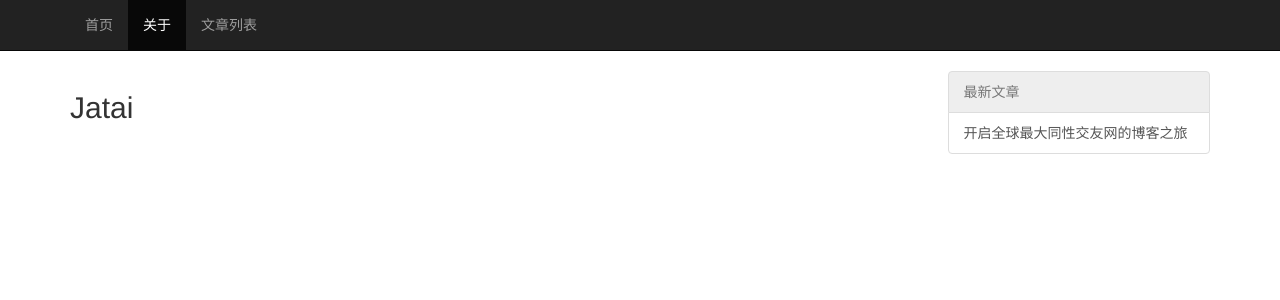
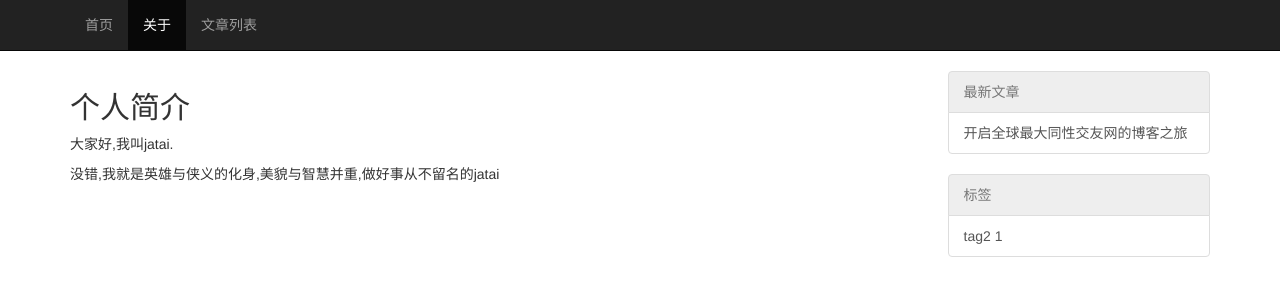
Before and after one commit to ytmjatai/blog, a Jekyll site: the page built from about.html, in a window 1280 px wide. Shown: the top 300 px of the page. Built offline with Jekyll 4.4.1, drawn with Linux system fonts in a browser that asks for light colours.

Commit message:
about me

```diff
--- a/_layouts/about.html
+++ b/_layouts/about.html
@@ -6,8 +6,8 @@
     <meta http-equiv="X-UA-Compatible" content="IE=edge">
     <meta name="viewport" content="width=device-width, initial-scale=1">
     <title>{{ page.title }}</title>
-    <meta name="keywords" content="">
-    <meta name="description" content="">
+    <meta name="keywords" content="{{page.keywords}}">
+    <meta name="description" content="{{page.description}}">
     <!-- Bootstrap -->
     <link href="/assets/bootstrap/dist/css/bootstrap.min.css" rel="stylesheet">
     <!-- HTML5 shim and Respond.js for IE8 support of HTML5 elements and media queries -->
@@ -25,12 +25,12 @@
             <div class="col-xs-12 col-md-9">{{ content }}</div>
             <div class="col-xs-12 col-md-3">
                 {% include lastestArticle.md %}
-                <!--{% include tags.md %}-->
+                {% include tags.md %}
             </div>
         </div>
     </div>
-    <!-- jQuery (necessary for Bootstrap's JavaScript plugins) -->
-    <script src="/assets/jquery/dist/jquery.min.js"></script>
+    {% include footer.md %}
+     <script src="/assets/jquery/dist/jquery.min.js"></script>
     <!-- Include all compiled plugins (below), or include individual files as needed -->
     <script src="/assets/bootstrap/dist/js/bootstrap.min.js"></script>
 </body>
--- a/_layouts/article.html
+++ b/_layouts/article.html
@@ -25,10 +25,11 @@
             <div class="col-xs-12 col-md-9">{{ content }}</div>
             <div class="col-xs-12 col-md-3">
                 {% include lastestArticle.md %}
-                <!--{% include tags.md %}-->
+                {% include tags.md %}
             </div>
         </div>
     </div>
+    {% include footer.md %}
     <!-- jQuery (necessary for Bootstrap's JavaScript plugins) -->
     <script src="/assets/jquery/dist/jquery.min.js"></script>
     <!-- Include all compiled plugins (below), or include individual files as needed -->
--- a/_layouts/default.html
+++ b/_layouts/default.html
@@ -27,6 +27,7 @@
             </div>
         </div>
     </div>
+    {% include footer.md %}
     <!-- jQuery (necessary for Bootstrap's JavaScript plugins) -->
     <script src="/assets/jquery/dist/jquery.min.js"></script>
     <!-- Include all compiled plugins (below), or include individual files as needed -->
--- a/_layouts/index.html
+++ b/_layouts/index.html
@@ -23,10 +23,11 @@
             <div class="col-xs-12 col-md-9">{{ content }}</div>
             <div class="col-xs-12 col-md-3">
                 {% include lastestArticle.md %}
-                <!--{% include tags.md %}-->
+                {% include tags.md %}
             </div>
         </div>
     </div>
+    {% include footer.md %}
     <!-- jQuery (necessary for Bootstrap's JavaScript plugins) -->
     <script src="/assets/jquery/dist/jquery.min.js"></script>
     <!-- Include all compiled plugins (below), or include individual files as needed -->
--- a/_layouts/list.html
+++ b/_layouts/list.html
@@ -23,10 +23,11 @@
             <div class="col-xs-12 col-md-9">{{ content }}</div>
             <div class="col-xs-12 col-md-3">
                 {% include lastestArticle.md %}
-                <!--{% include tags.md %}-->
+                {% include tags.md %}
             </div>
         </div>
-    </div    <!-- jQuery (necessary for Bootstrap's JavaScript plugins) -->
+    </div>
+    {% include footer.md %}
     <script src="/assets/jquery/dist/jquery.min.js"></script>
     <!-- Include all compiled plugins (below), or include individual files as needed -->
     <script src="/assets/bootstrap/dist/js/bootstrap.min.js"></script>
--- a/about.html
+++ b/about.html
@@ -1,7 +1,11 @@
 ---
 layout: about
-title: 关于
+title: 个人简介
 active: about
+keywords: 侠义与英雄的化身,美貌与智慧并重,做好事不留名,jatai,个人简介
+description: 侠义与英雄的化身,美貌与智慧并重,做好事从不留名的jatai的个人简介
 ---
 
-<h2>Jatai</h2>
+<h2>个人简介</h2>
+<p>大家好,我叫jatai.</p>
+<p>没错,我就是英雄与侠义的化身,美貌与智慧并重,做好事从不留名的jatai</p>
```
Also changed, not shown: _includes/footer.md (added).
